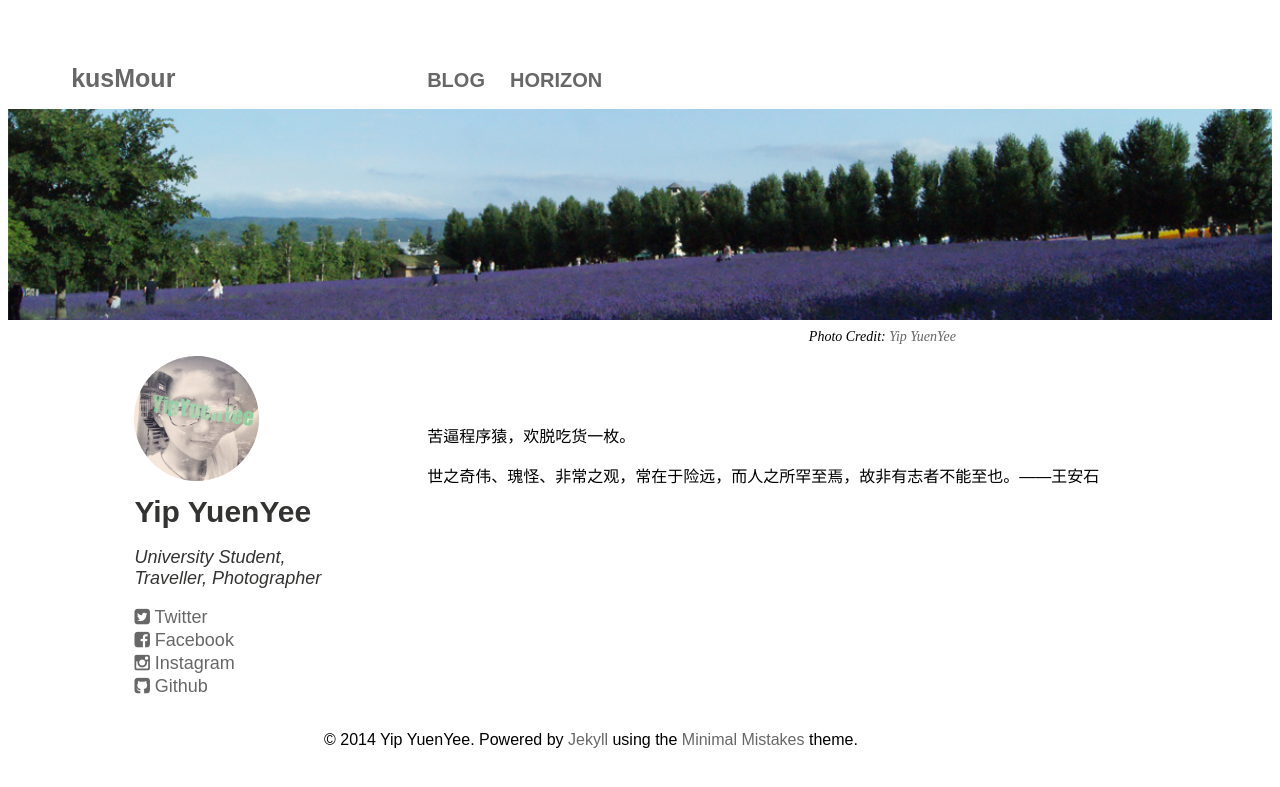
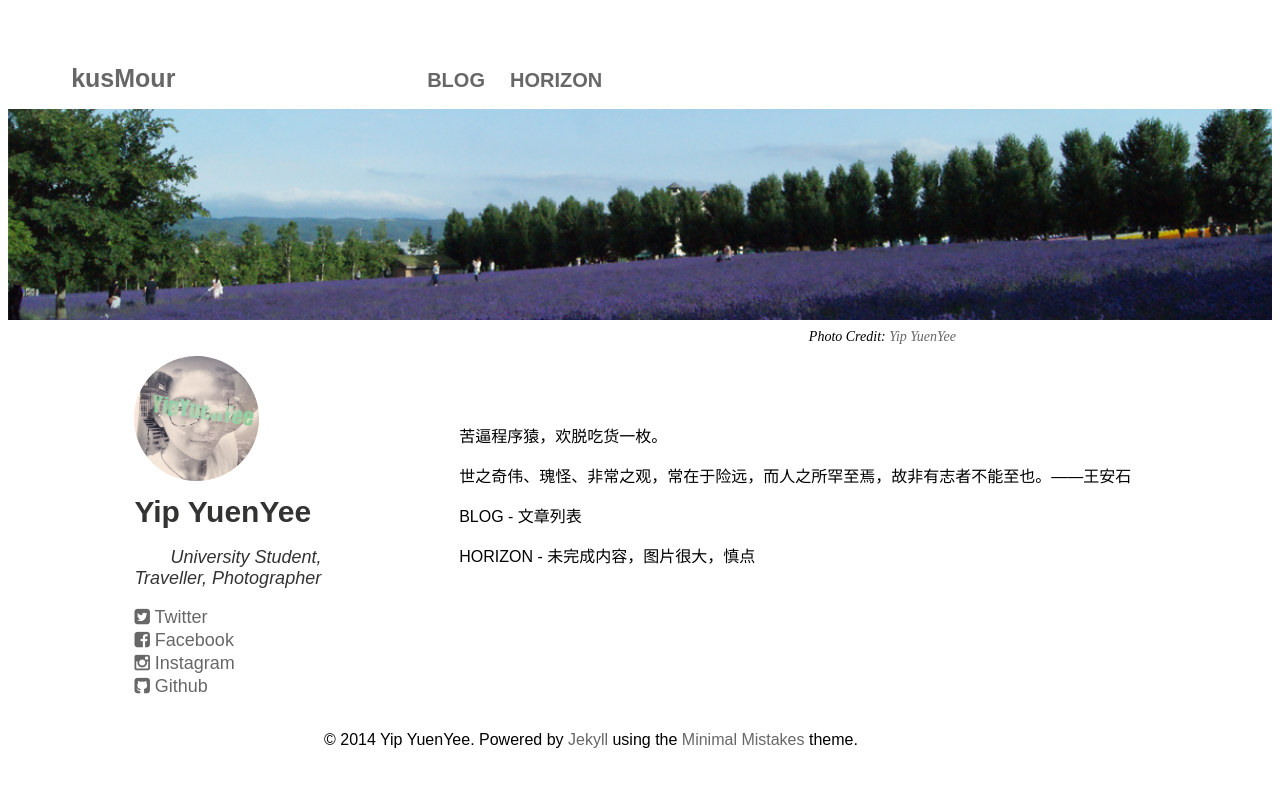
Before and after one commit to kusmour/blog_jekyll, a Jekyll site: the page built from index.html, in a window 1280 px wide. Shown: the top 787 px of the page. Built offline with Jekyll 4.4.1, drawn with Linux system fonts in a browser that asks for light colours.

Commit message:
edit homepage

```diff
--- a/index.html
+++ b/index.html
@@ -71,6 +71,9 @@ title: kusMour
 					<p>苦逼程序猿，欢脱吃货一枚。</p>
 					<p></p>
 					<p>世之奇伟、瑰怪、非常之观，常在于险远，而人之所罕至焉，故非有志者不能至也。——王安石</p>
+					<p></p>
+					<p>BLOG - 文章列表</p>
+					<p>HORIZON - 未完成内容，图片很大，慎点</p>
 				</div>
 				<!-- /.article-wrap -->
 			</article>
--- a/style/homepage.css
+++ b/style/homepage.css
@@ -17,6 +17,7 @@ a:hover{
 
 p {
 	font-size: 16px;
+	text-indent: 2em;
 }
 
 .navigation_bar {
```
